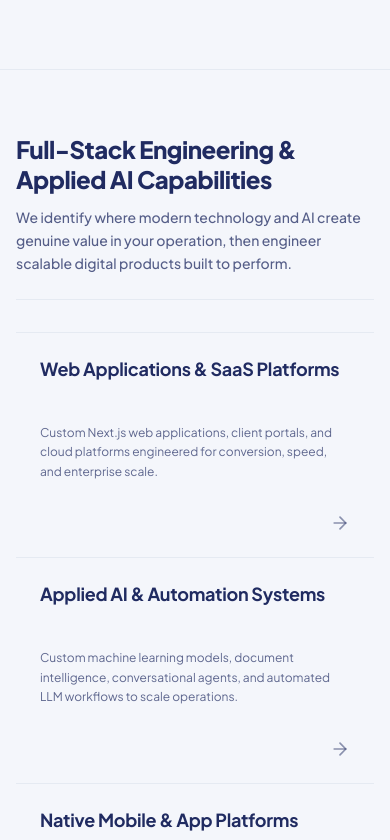
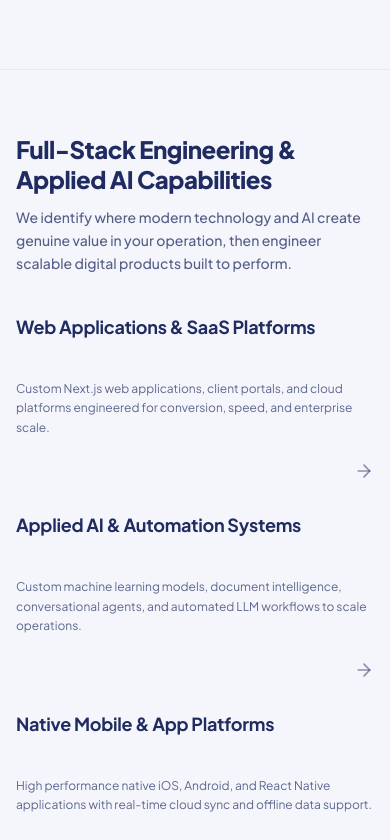
Before and after one commit to alishanea/arkanet-demo-, a Next.js app: page / in a window 390 px wide. Shown: the part 1680-2520 px from the top of the page. Built offline with nearby package versions, Linux system fonts and the light colour scheme.

Commit message:
style(capabilities): remove all inner column and header lines - preserve only universal page separation line with open 4-column spacing

```diff
--- a/src/components/home/InteractiveShowcaseGrid.tsx
+++ b/src/components/home/InteractiveShowcaseGrid.tsx
@@ -48,10 +48,9 @@ export const InteractiveShowcaseGrid: React.FC<InteractiveShowcaseGridProps> = (
       id="showcase"
       className="relative w-full bg-[#f4f6fb] px-4 sm:px-8 lg:px-12 py-16 sm:py-20 lg:py-24 select-none border-t border-slate-200/80 overflow-hidden font-sans"
     >
-      <div className="max-w-[1400px] w-full mx-auto space-y-8 sm:space-y-10 lg:space-y-12">
+      <div className="max-w-[1400px] w-full mx-auto space-y-10 sm:space-y-12 lg:space-y-14">
 
-        {/* ── 1. SECTION HEADER ── */}
-        <div className="w-full border-b border-slate-200/80 pb-6 sm:pb-8">
+        {/* ── 1. SECTION HEADER (NO INNER BORDER LINES) ── */}
         <div className="max-w-4xl space-y-3 text-left">
           <h2 className="font-heading font-extrabold text-2xl sm:text-3xl lg:text-4xl text-[#202B61] leading-tight tracking-tight">
             Full-Stack Engineering &amp; Applied AI Capabilities
@@ -60,17 +59,16 @@ export const InteractiveShowcaseGrid: React.FC<InteractiveShowcaseGridProps> = (
             We identify where modern technology and AI create genuine value in your operation, then engineer scalable digital products built to perform.
           </p>
         </div>
-        </div>
 
-        {/* ── 2. CLEAN 4-COLUMN LINE-SEPARATED ALIGNMENT (NO BOXES, ONLY ARROWS) ── */}
-        <div className="grid grid-cols-1 md:grid-cols-2 lg:grid-cols-4 divide-y md:divide-y-0 md:divide-x divide-slate-200/80 border-t border-b border-slate-200/80 w-full">
+        {/* ── 2. CLEAN OPEN 4-COLUMN ALIGNMENT (ONLY PAGE SEPARATION LINE, NO INNER DIVIDERS) ── */}
+        <div className="grid grid-cols-1 sm:grid-cols-2 lg:grid-cols-4 gap-8 sm:gap-10 lg:gap-12 xl:gap-14 items-stretch w-full">
           {PILLARS.map((pillar) => (
             <Link
               key={pillar.id}
               href={pillar.href}
-              className="group flex flex-col justify-between p-6 sm:p-8 lg:p-9 transition-colors hover:bg-slate-50/60 text-left cursor-pointer"
+              className="group flex flex-col justify-between text-left cursor-pointer transition-transform duration-200"
             >
-              <div className="space-y-3.5">
+              <div className="space-y-3">
                 <h3 className="font-heading font-extrabold text-xl sm:text-2xl text-[#202B61] tracking-tight leading-snug min-h-[3.25rem] sm:min-h-[3.5rem] flex items-start">
                   {pillar.title}
                 </h3>
@@ -79,8 +77,8 @@ export const InteractiveShowcaseGrid: React.FC<InteractiveShowcaseGridProps> = (
                 </p>
               </div>
 
-              {/* Bottom Right: ONLY the arrow (No text, no circle, no boxes) */}
-              <div className="pt-8 flex justify-end">
+              {/* Bottom Right: ONLY the arrow */}
+              <div className="pt-6 sm:pt-8 flex justify-end">
                 <ArrowRight className="w-5 h-5 text-[#202B61]/50 group-hover:text-[#202B61] group-hover:translate-x-1.5 transition-all" />
               </div>
             </Link>
```
Lines whose indentation alone changed are shown as unchanged.
